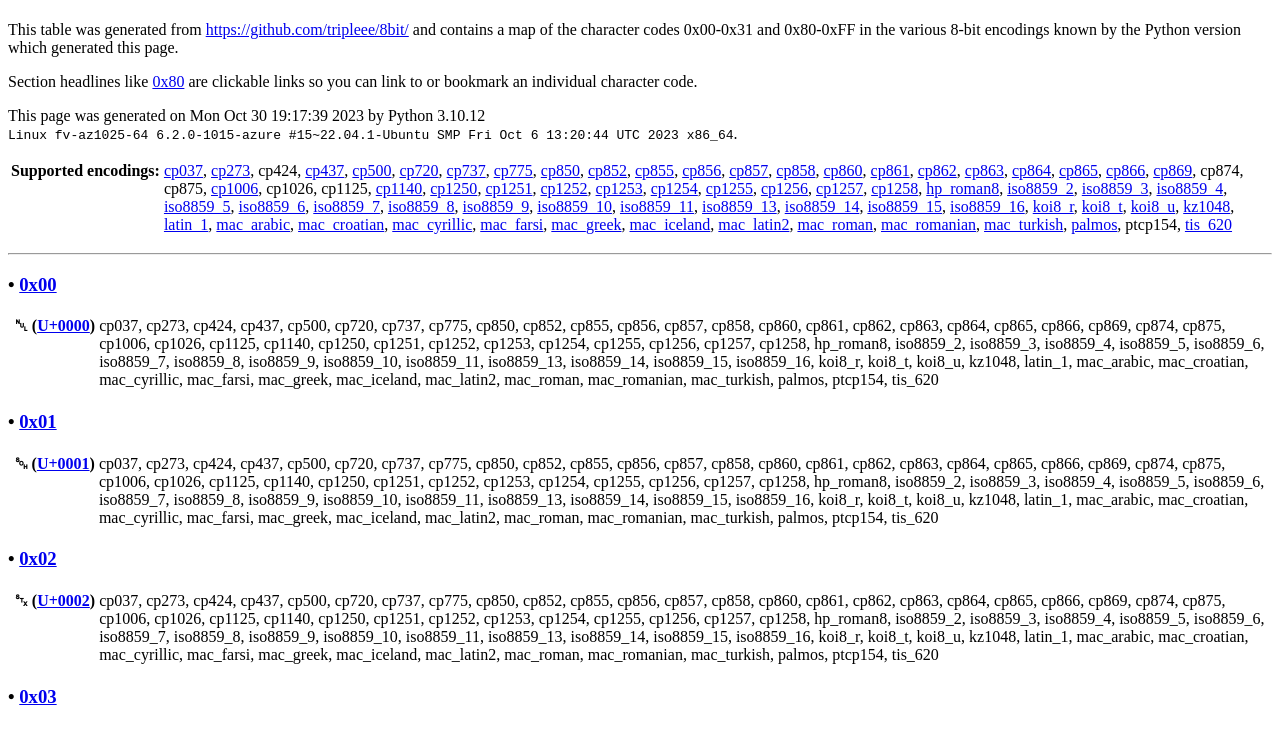
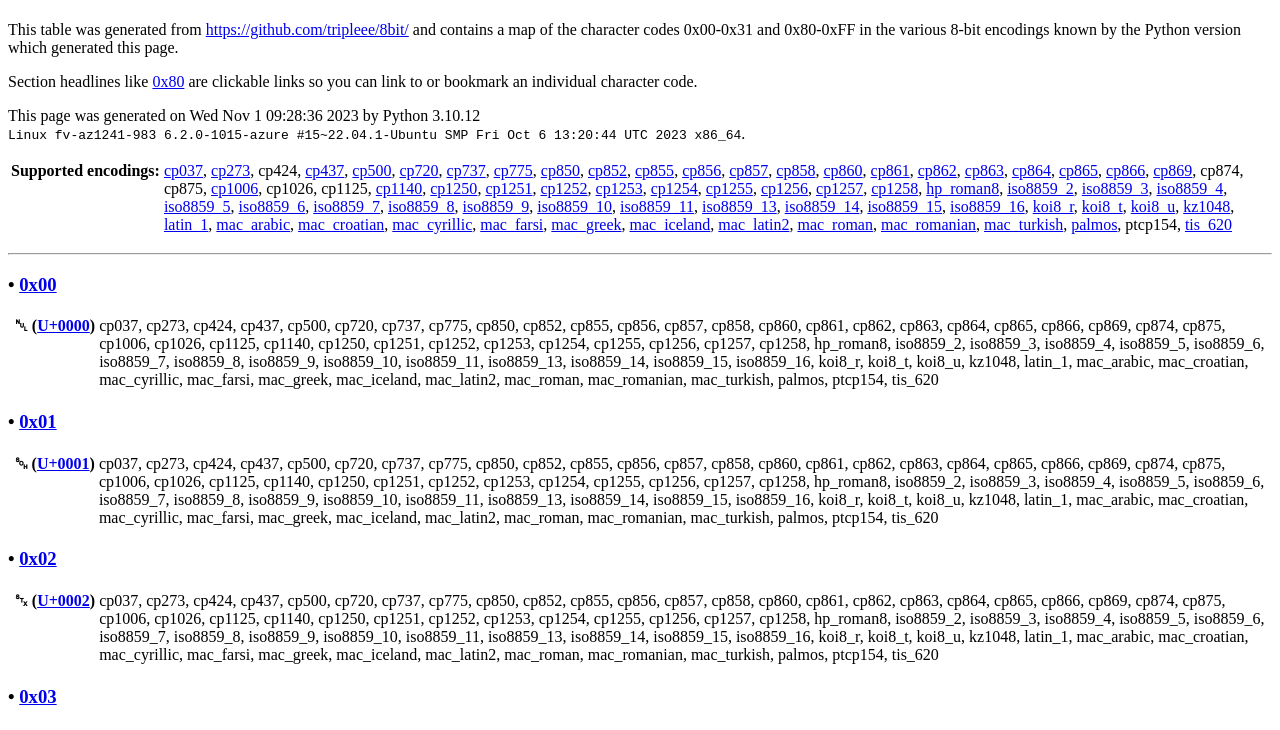
Before and after one commit to tripleee/8bit, a plain HTML site: page index.html in a window 1280 px wide. Shown: the part 59-789 px from the top of the page. Drawn offline with Linux system fonts and the light colour scheme.

Commit message:
Committed from Github Actions

```diff
--- a/index.html
+++ b/index.html
@@ -12,17 +12,21 @@
   </head>
   <body>
      <h1>Table of Legacy 8-bit Encodings</h1>
+
       <p>This table was generated from
       <a href="https://github.com/tripleee/8bit/">
         https://github.com/tripleee/8bit/</a>
       and contains a map of the character codes 0x00-0x31 and 0x80-0xFF
       in the various 8-bit encodings known by the Python version
       which generated this page.</p>
+
       <p>Section headlines like <a href="#0x80">0x80</a>
       are clickable links so you can link to or bookmark
       an individual character code.</p>
-      <p>This page was generated on Mon Oct 30 19:17:39 2023 by Python 3.10.12<br/>
-      <tt>Linux fv-az1025-64 6.2.0-1015-azure #15~22.04.1-Ubuntu SMP Fri Oct  6 13:20:44 UTC 2023 x86_64</tt>.</p>
+
+      <p>This page was generated on Wed Nov  1 09:28:36 2023 by Python 3.10.12<br/>
+      <tt>Linux fv-az1241-983 6.2.0-1015-azure #15~22.04.1-Ubuntu SMP Fri Oct  6 13:20:44 UTC 2023 x86_64</tt>.</p>
+
       <p><table><tr><th>Supported encodings:</th><td>
 <a href="https://en.wikipedia.org/wiki/Code_page_37">cp037</a>,
 <a href="https://en.wikipedia.org/wiki/Code_page_37#273">cp273</a>,
@@ -130,7 +134,7 @@ ptcp154,
 <h3><a name="07">&bullet;</a><a name="0x07">&nbsp;</a><a href="#07">0x07</a></h3>
 <p><table>
 <tr><th>&zwnj;</th><th>&#9223;</th><th>(<a href="http://www.fileformat.info/info/unicode/char/0007/">U+0007</a>)</th><td>cp437, cp720, cp737, cp775, cp850, cp852, cp855, cp856, cp857, cp858, cp860, cp861, cp862, cp863, cp864, cp865, cp866, cp869, cp874, cp1006, cp1125, cp1250, cp1251, cp1252, cp1253, cp1254, cp1255, cp1256, cp1257, cp1258, hp_roman8, iso8859_2, iso8859_3, iso8859_4, iso8859_5, iso8859_6, iso8859_7, iso8859_8, iso8859_9, iso8859_10, iso8859_11, iso8859_13, iso8859_14, iso8859_15, iso8859_16, koi8_r, koi8_t, koi8_u, kz1048, latin_1, mac_arabic, mac_croatian, mac_cyrillic, mac_farsi, mac_greek, mac_iceland, mac_latin2, mac_roman, mac_romanian, mac_turkish, palmos, ptcp154, tis_620</td>
-<tr><th>&zwnj;</th><th>&#127;</th><th>(<a href="http://www.fileformat.info/info/unicode/char/007F/">U+007F</a>)</th><td>cp037, cp273, cp424, cp500, cp875, cp1026, cp1140</td>
+<tr><th>&zwnj;</th><th>&#9249;</th><th>(<a href="http://www.fileformat.info/info/unicode/char/007F/">U+007F</a>)</th><td>cp037, cp273, cp424, cp500, cp875, cp1026, cp1140</td>
 </table></p>
 <h3><a name="08">&bullet;</a><a name="0x08">&nbsp;</a><a href="#08">0x08</a></h3>
 <p><table>
```
